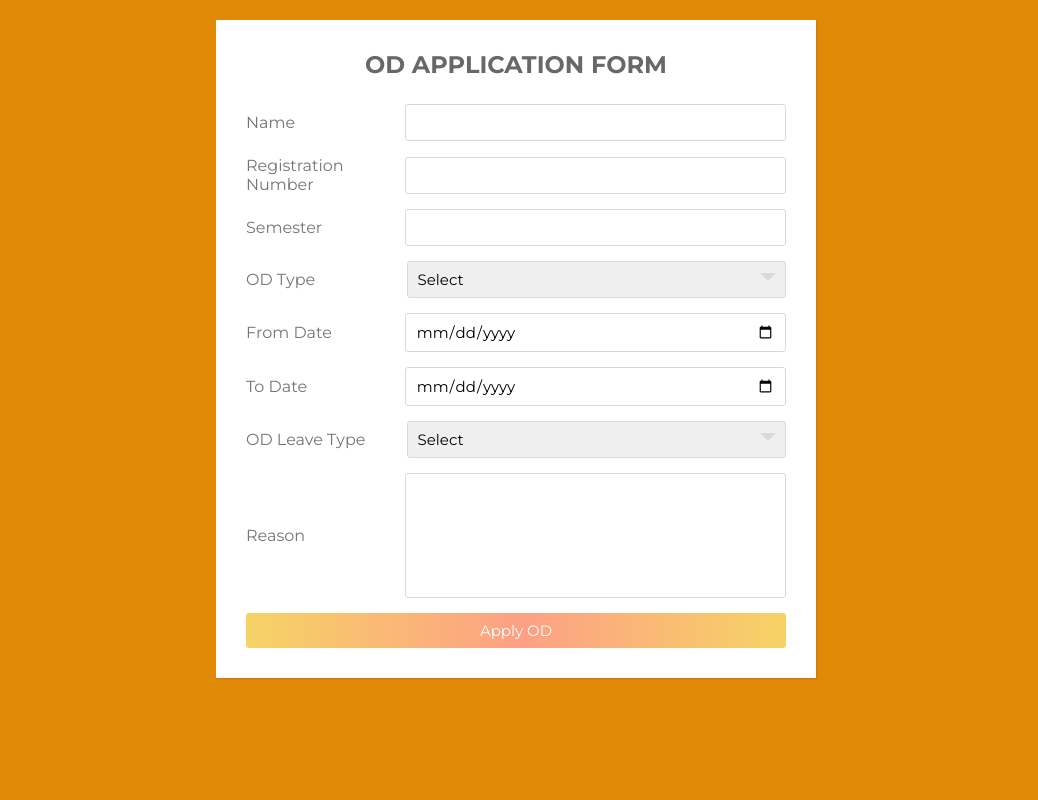
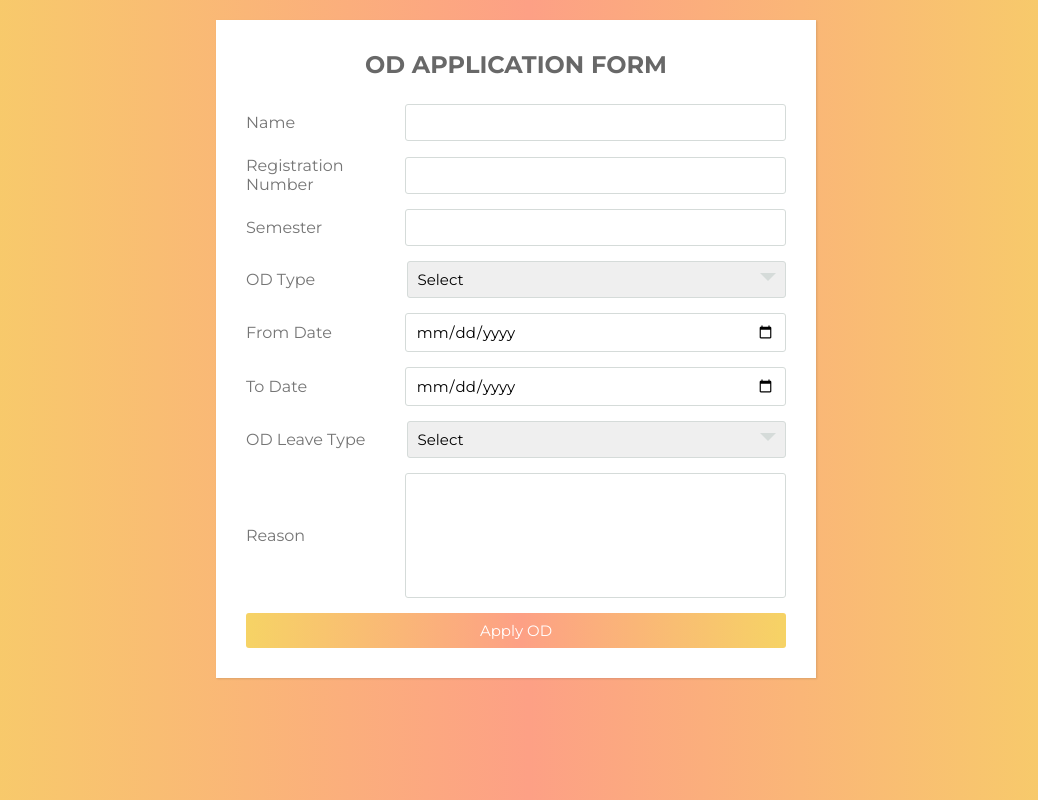
Before and after one commit to ShivaneeRamesh/OD-Form, a plain HTML site: page index.html in a window 1280 px wide. Shown: the whole page, without its empty margins (124-1162 px from the left). Drawn offline with Linux system fonts and the light colour scheme.

Commit message:
Update style.css

```diff
--- a/style.css
+++ b/style.css
@@ -7,7 +7,7 @@
   font-family: 'Montserrat', sans-serif;
 }
 body{
-  background: #e18a07;
+  background-image: linear-gradient(to right, #f6d365 0%, #fda085 51%, #f6d365 100%);
   padding: 0 10px;
 }
 .wrapper{
```
